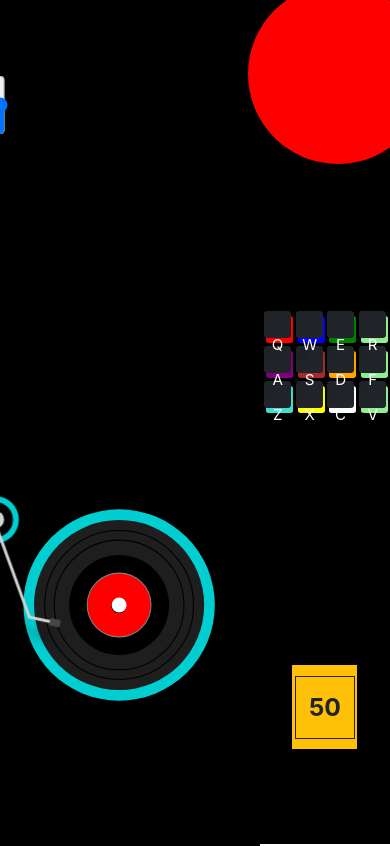
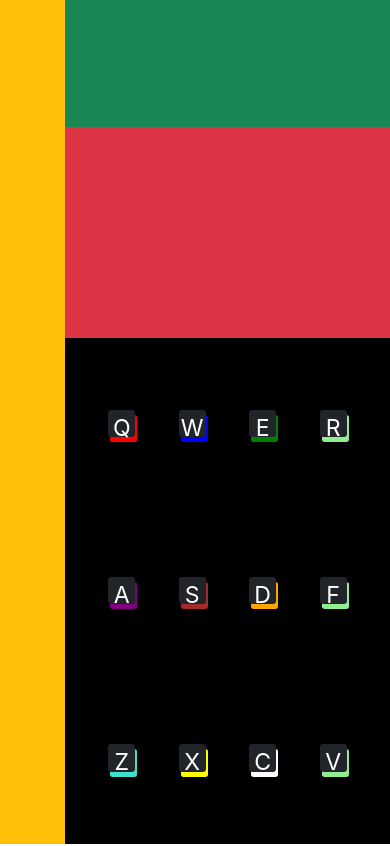
Before and after one commit to Cg9291/music-box, a React (Create React App) app: page / in a window 390 px wide. Shown: the top 846 px of the page. Built offline with nearby package versions, Linux system fonts and the light colour scheme.

Commit message:
started changing layout of the app -mobile only

```diff
--- a/package.json
+++ b/package.json
@@ -39,5 +39,5 @@
 			"last 1 safari version"
 		]
 	},
-  "type":"module"
+	"type": "module"
 }
--- a/src/App.scss
+++ b/src/App.scss
@@ -1,4 +1,3 @@
-
 .btn {
 	border-radius: 10%;
 }
@@ -7,12 +6,29 @@
 	height: 7vw;
 	font-size: 40px;
 }
-#drum-machine{
-  max-height: 100vh;
+#drum-machine {
+	height: 100vh;
 }
 #indicators-row {
 	max-height: 10vh;
 	height: 10vh;
+}
+
+#main-area {
+	height: 100%;
+}
+#power-row-container {
+	flex: 0 0 15%;
+}
+#info-row-container {
+	flex: 0 0 25%;
+}
+#drumpad-container {
+	flex: 1 0 0;
+}
+
+#pad {
+	flex: 1 0 0;
 }
 
 input[type="range"],
@@ -53,6 +69,9 @@ input[type="range"]::-webkit-slider-thumb {
 //   border-color: transparent;
 //   color: transparent;
 // }
+.h-15 {
+	height: 15%;
+}
 
 #pad {
 	//width: 20rem;
@@ -62,6 +81,10 @@ input[type="range"]::-webkit-slider-thumb {
 	// background-color: red;
 }
 
+.button-text {
+	font-size: 10vw;
+	z-index: 10;
+}
 .pad-keys {
 	color: red;
 	animation: blink 1s;
@@ -79,16 +102,14 @@ input[type="range"]::-webkit-slider-thumb {
 	justify-content: space-evenly;
 	align-items: center;
 	width: 100%;
-  height: 9vw;
+	//height: 9vw;
+	flex: 0 0 33%;
 	margin: 0;
 	//background-color: green;
 }
 
-
-
 .vinyl-grey-parts {
 	fill: rgba(30, 30, 30, 1);
-
 }
 
 svg {
@@ -97,7 +118,6 @@ svg {
 	overflow: visible;
 }
 
-
 /*#id{
   display: grid;
   grid-template-areas:
--- a/src/components/Buttons.js
+++ b/src/components/Buttons.js
@@ -95,9 +95,9 @@ export default function Buttons(props) {
 	return (
 		<div
 			id="buttons-pane"
-      className=" vh-100 d-flex flex-column mx-0 p-0 bg-black align-items-evenly "
+			className=" container-fluid d-flex flex-column  p-0 bg-black  "
 		>
-      <div
+			{/* <div
         id="indicators-row"
         className="row mw-100 mt-2 m-0 p-0 mb-2 justify-content-between"
       >
@@ -118,11 +118,11 @@ export default function Buttons(props) {
           toggle={toggle}
           switchToggle={switchToggle}
         />
-      </div>
+      </div> */}
 
 			<div
 				id="pad"
-        className="container-fluid d-flex flex-column justify-content-center align-items-center h-50 mt-5"
+				className="container-fluid d-flex flex-column justify-content-center align-items-center h-100"
 			>
 				<div className="row pad-row">
 					<PadButtons
@@ -194,7 +194,7 @@ export default function Buttons(props) {
 				</div>
 			</div>
 
-      <div
+			{/* <div
         id="display"
         className="row d-flex  p-0  justify-content-center bg-warning col-6 fs-2 fw-bold align-items-center mx-auto my-auto  "
         style={{ minHeight: "10vh" }}
@@ -202,7 +202,7 @@ export default function Buttons(props) {
         <div className="col-11 h-75 d-flex align-items-center justify-content-center border border-dark ">
           {playing}
         </div>
-      </div>
+      </div> */}
 		</div>
 	);
 }
--- a/src/components/Container.js
+++ b/src/components/Container.js
@@ -39,8 +39,31 @@ export default function Container(props) {
 			id="drum-machine"
 			className="container-fluid justify-content-center align-items-center"
 		>
-      <div className="row">
+			<div className="row h-100">
 				<div
+					id="volume-container"
+					className="col-2 bg-warning"
+				></div>
+				<div
+					id="main-area"
+					className="col-10 bg-primary d-flex flex-column"
+				>
+					<div
+						id="power-row-container"
+						className="row bg-success"
+					></div>
+					<div
+						id="info-row-container"
+						className="row  bg-danger"
+					></div>
+					<div
+						id="drumpad-container"
+						className="row  bg-secondary"
+					>
+						<Buttons volume={volume} />
+					</div>
+				</div>
+				{/*  <div
           id="left-side"
           className="col-8 bg-black p-0"
         >
@@ -56,14 +79,14 @@ export default function Container(props) {
             </div>
             <Vinyl />
           </div>
-        </div>
+        </div> */}
 
-        <div
+				{/* <div
           id="right-side"
           className="col-4 m-0 p-0"
         >
           <Buttons volume={volume} />
-        </div>
+        </div> */}
 			</div>
 		</div>
 	);
--- a/src/components/PadButtons.js
+++ b/src/components/PadButtons.js
@@ -9,23 +9,24 @@ export default function PadButtons(props) {
 			onClick={() => props.playSound([props.keyid])}
 			style={{ boxShadow: `2px 5px ${props.boxshadowcolor}` }}
 		>
-      <svg
+			{/* <svg
 				viewBox="0 0 100 100"
 				fill="white"
-      >
-        <text
+        z-index="1"
+			></svg> */}
+			{/* 	<text
 				x="50%"
 				y="55%"
 				textAnchor="middle"
 				dominantBaseline="middle"
-          fontSize="1.5em"
 				letterSpacing="0"
 				textLength="100%"
 				lengthAdjust="Glyphs"
-        >
-          {props.keyid}
-        </text>
-      </svg>
+				className="button-text"
+			> */}
+			<div className="fs-3">{props.keyid}</div>
+
+			{/* </text> */}
 
 			<audio
 				id={props.keyid}
```
Lines whose indentation alone changed are shown as unchanged.
